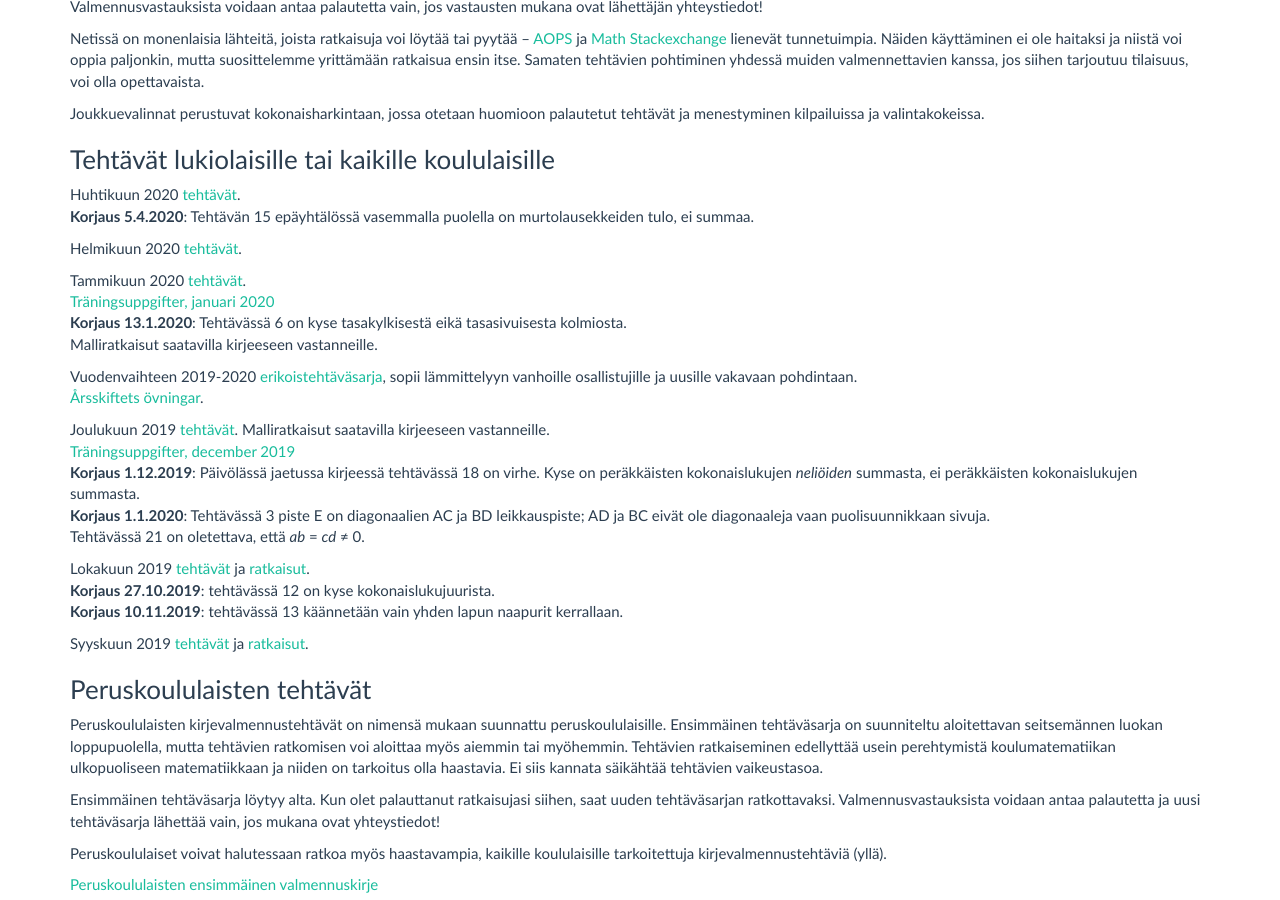
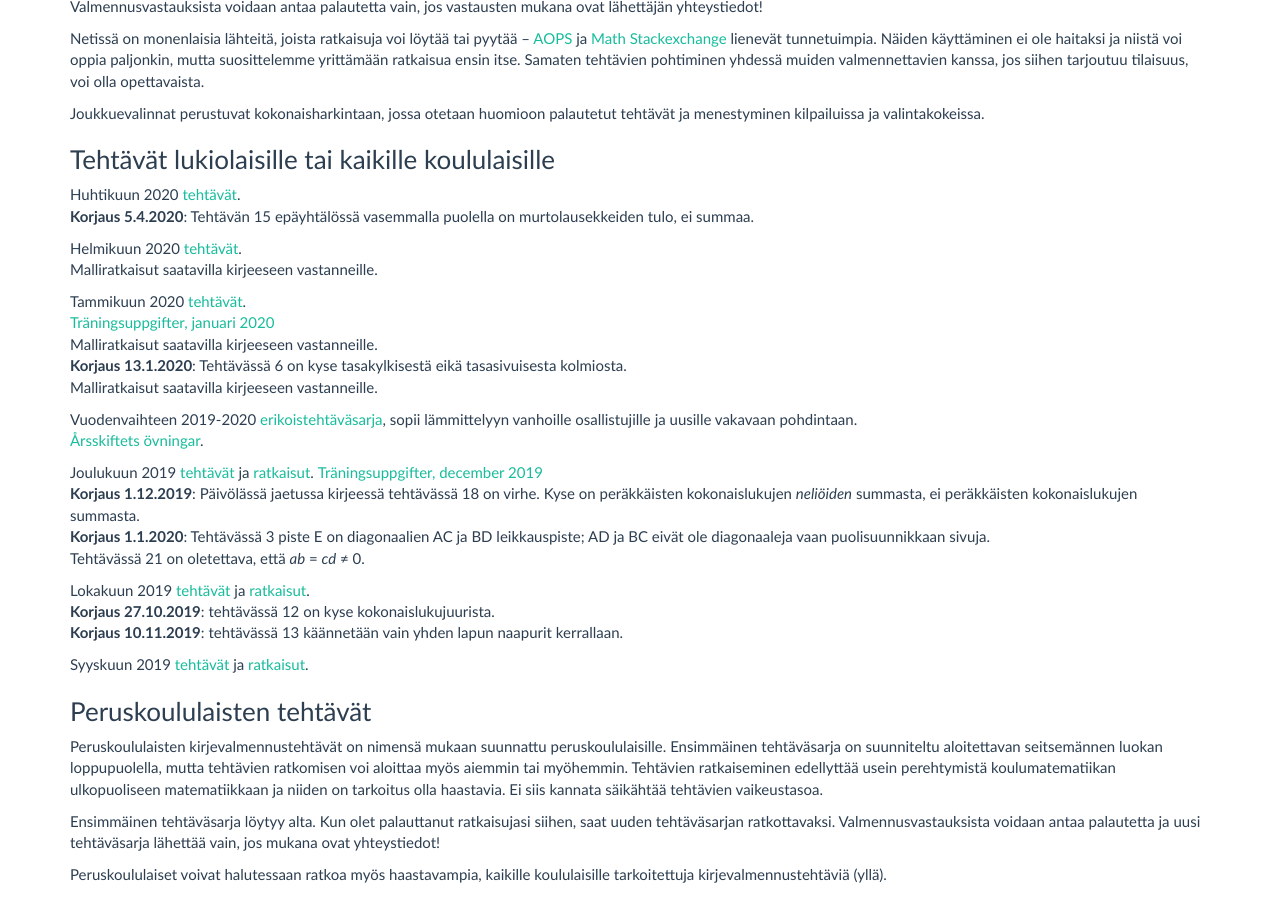
Before and after one commit to matematiikkakilpailut/matematiikkakilpailut.github.io, a Jekyll site: the page built from valmennus/index.md, in a window 1280 px wide and 900 px high, scrolled down 488 px. Built offline with Jekyll 4.4.1, drawn with Linux system fonts in a browser that asks for light colours.

Commit message:
Update index.md
Tammikuun ratkaisut

```diff
--- a/valmennus/index.md
+++ b/valmennus/index.md
@@ -42,17 +42,18 @@ Huhtikuun 2020 [tehtävät](2020/kirje_2020_04.pdf).<br>
 **Korjaus 5.4.2020**: Tehtävän 15 epäyhtälössä vasemmalla puolella on murtolausekkeiden tulo, ei summaa.
 
 Helmikuun 2020 [tehtävät](2020/kirje_2020_02.pdf).<br>
+Malliratkaisut saatavilla kirjeeseen vastanneille.<br>
 
 Tammikuun 2020 [tehtävät](2020/kirje_2020_01.pdf).<br>
 <span lang="sv">[Träningsuppgifter, januari 2020](2020/kirje_2020_01_sv.pdf)</span><br>
+Malliratkaisut saatavilla kirjeeseen vastanneille.<br>
 **Korjaus 13.1.2020**: Tehtävässä 6 on kyse tasakylkisestä eikä tasasivuisesta kolmiosta.<br>
 Malliratkaisut saatavilla kirjeeseen vastanneille.
 
 Vuodenvaihteen 2019-2020 [erikoistehtäväsarja](2019/kirje2019-2020.pdf), sopii lämmittelyyn vanhoille osallistujille ja uusille vakavaan pohdintaan.<br>
 <span lang="sv">[Årsskiftets övningar](2019/erikoistehtavasarja_sv_19-20.pdf).</span>
 
-Joulukuun 2019 [tehtävät](2019/kirje_2019_12.pdf).
-Malliratkaisut saatavilla kirjeeseen vastanneille.<br>
+Joulukuun 2019 [tehtävät](2019/kirje_2019_12.pdf) ja [ratkaisut](2019/ratk_2019_12.pdf).
 <span lang="sv">[Träningsuppgifter, december 2019](2019/kirje_2019_12-sv.pdf)</span><br>
 **Korjaus 1.12.2019**: Päivölässä jaetussa kirjeessä tehtävässä 18 on virhe.
 Kyse on peräkkäisten kokonaislukujen _neliöiden_ summasta, ei peräkkäisten kokonaislukujen summasta.<br>
```
